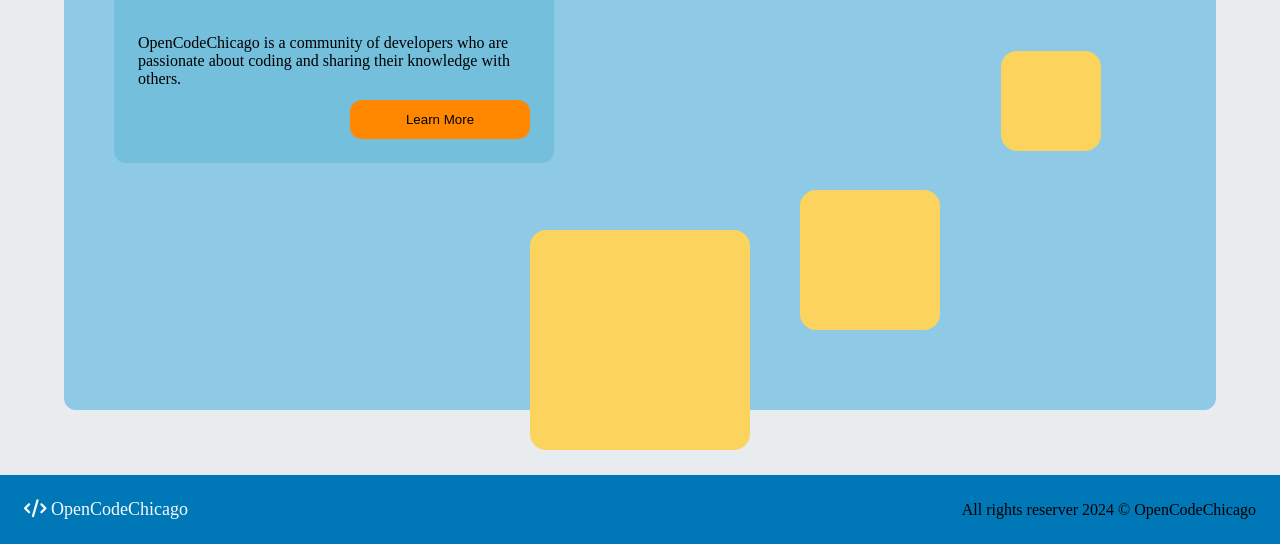
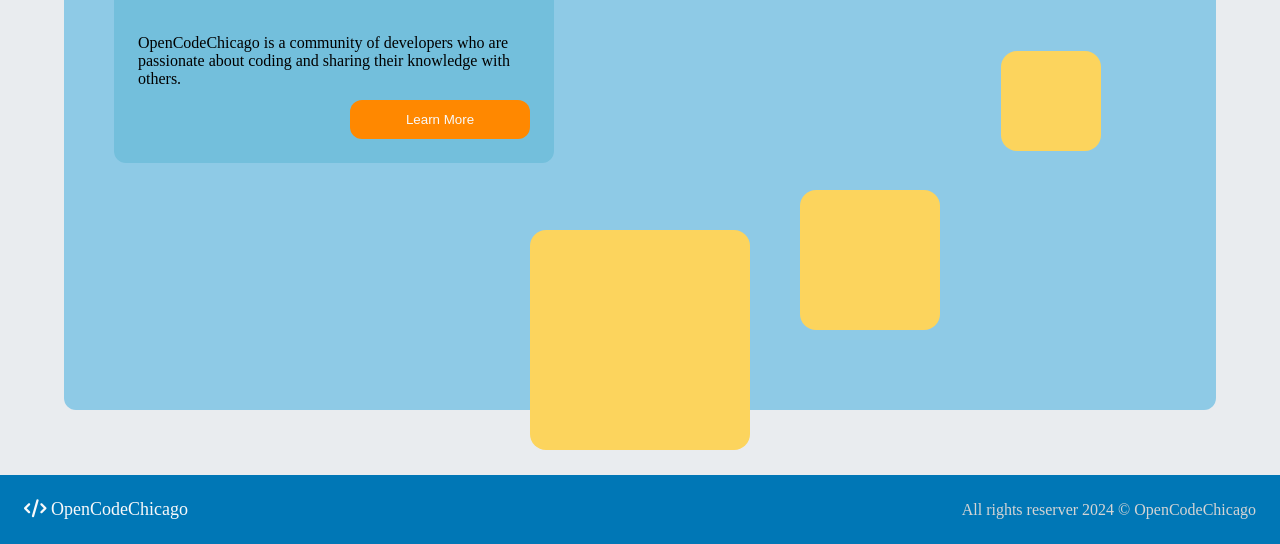
Before and after one commit to OpenCodeChicago/HTML-CSS_fundamentals_part4, a plain HTML site: page index.html in a window 1280 px wide. Shown: the part 256-800 px from the top of the page. Drawn offline with Linux system fonts and the light colour scheme.

Commit message:
Update styles.css

```diff
--- a/styles.css
+++ b/styles.css
@@ -137,6 +137,7 @@ main {
   align-self: flex-end;
   transition: all 0.3s ease;
   background-color: #ff8800;
+  color: #f8f9fa;
 }
 
 .btn:hover {
@@ -201,3 +202,7 @@ main {
   top: -20px;
   right: 24%;
 }
+
+.footer-text {
+  color: #d4d4d4;
+}
```
